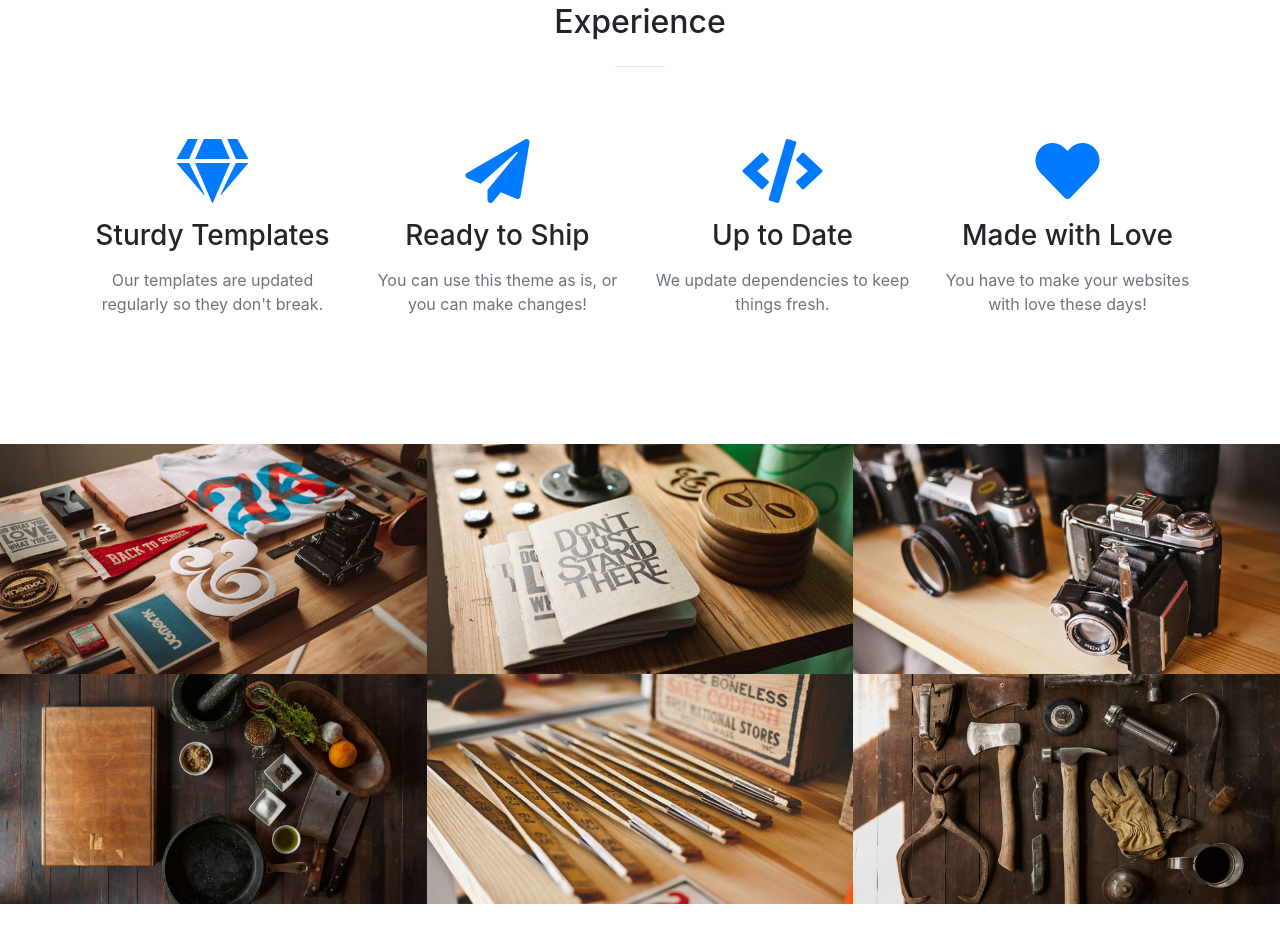
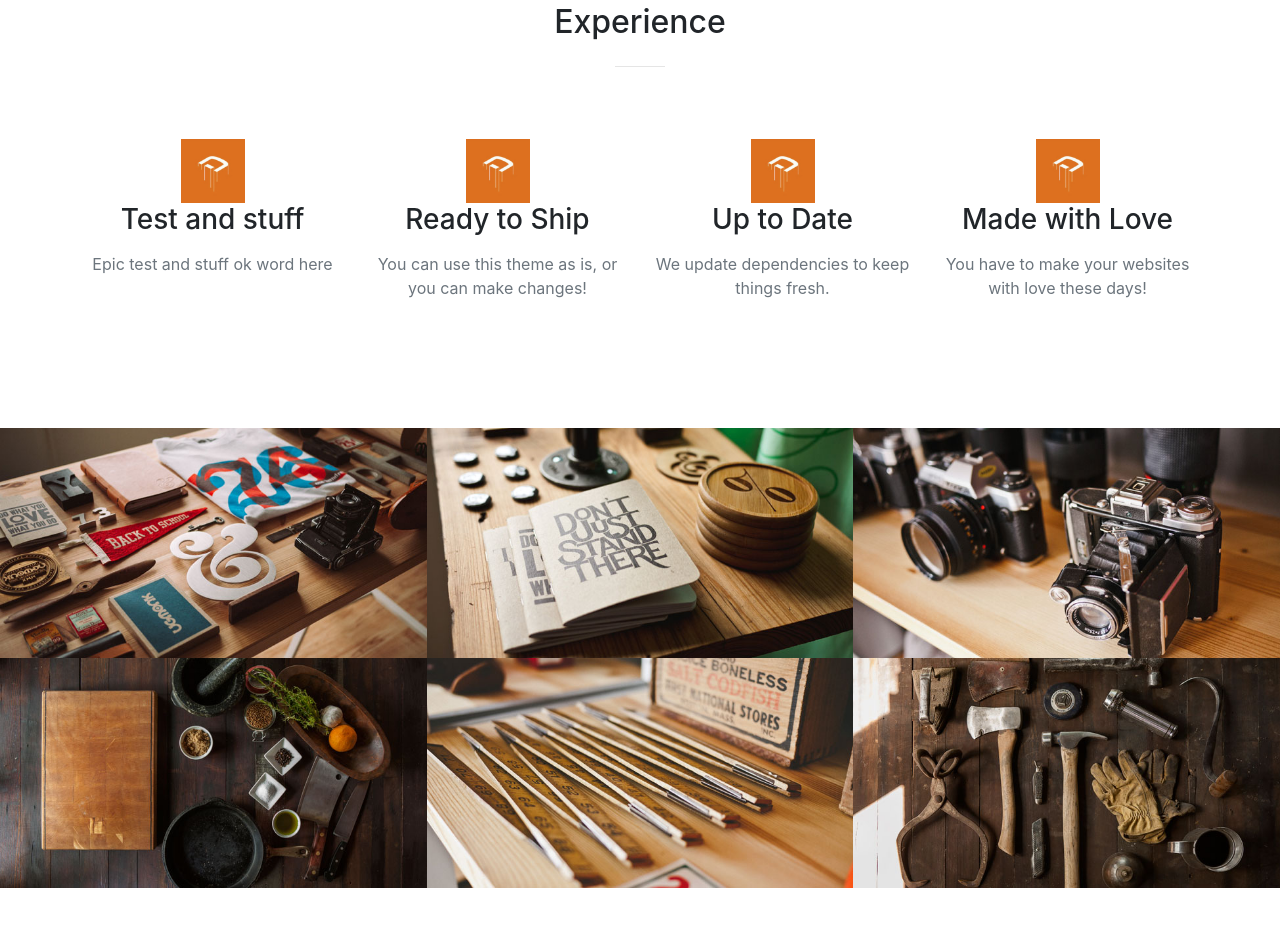
Before and after one commit to MathyouMB/MathyouMB.github.io, a website with bundled scripts: page index.html in a window 1280 px wide. Shown: the part 1741-2677 px from the top of the page. Built offline with nearby package versions, Linux system fonts and the light colour scheme.

Commit message:
test for boostrap

```diff
--- a/index.html
+++ b/index.html
@@ -121,28 +121,32 @@
         <div class="row">
           <div class="col-lg-3 col-md-6 text-center">
             <div class="service-box mt-5 mx-auto">
-              <i class="fas fa-4x fa-gem text-primary mb-3 sr-icon-1"></i>
-              <h3 class="mb-3">Sturdy Templates</h3>
-              <p class="text-muted mb-0">Our templates are updated regularly so they don't break.</p>
+              <img class="profile" src="img/icon2.png" alt="">
+              <!--<i class="fas fa-4x fa-gem text-primary mb-3 sr-icon-1"></i>-->
+              <h3 class="mb-3">Test and stuff</h3>
+              <p class="text-muted mb-0">Epic test and stuff ok word here</p>
             </div>
           </div>
           <div class="col-lg-3 col-md-6 text-center">
             <div class="service-box mt-5 mx-auto">
-              <i class="fas fa-4x fa-paper-plane text-primary mb-3 sr-icon-2"></i>
+              <img class="profile" src="img/icon2.png" alt="">
+              <!--<i class="fas fa-4x fa-paper-plane text-primary mb-3 sr-icon-2"></i>-->
               <h3 class="mb-3">Ready to Ship</h3>
               <p class="text-muted mb-0">You can use this theme as is, or you can make changes!</p>
             </div>
           </div>
           <div class="col-lg-3 col-md-6 text-center">
             <div class="service-box mt-5 mx-auto">
-              <i class="fas fa-4x fa-code text-primary mb-3 sr-icon-3"></i>
+              <img class="profile" src="img/icon2.png" alt="">
+              <!--<i class="fas fa-4x fa-code text-primary mb-3 sr-icon-3"></i>-->
               <h3 class="mb-3">Up to Date</h3>
               <p class="text-muted mb-0">We update dependencies to keep things fresh.</p>
             </div>
           </div>
           <div class="col-lg-3 col-md-6 text-center">
             <div class="service-box mt-5 mx-auto">
-              <i class="fas fa-4x fa-heart text-primary mb-3 sr-icon-4"></i>
+              <img class="profile" src="img/icon2.png" alt="">
+              <!--<i class="fas fa-4x fa-heart text-primary mb-3 sr-icon-4"></i>-->
               <h3 class="mb-3">Made with Love</h3>
               <p class="text-muted mb-0">You have to make your websites with love these days!</p>
             </div>
```
Also changed, not shown: img/icon.png (added), img/icon2.png (added).
